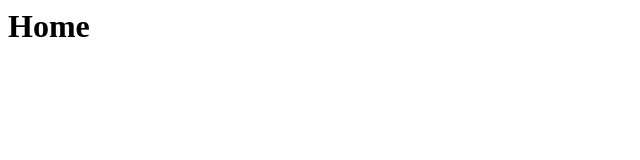
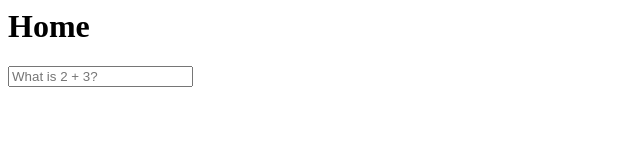
Before and after one commit to taimuradam/git-competency-demo, a plain HTML site: page src/index.html in a window 1280 px wide. Shown: the whole page, without its empty margins (0-640 px from the left). Drawn offline with Linux system fonts and the light colour scheme.

```diff
--- a/src/index.html
+++ b/src/index.html
@@ -1 +1,2 @@
 <h1>Home</h1>
+<form><input type="text" placeholder="What is 2 + 3?"></form>
```
